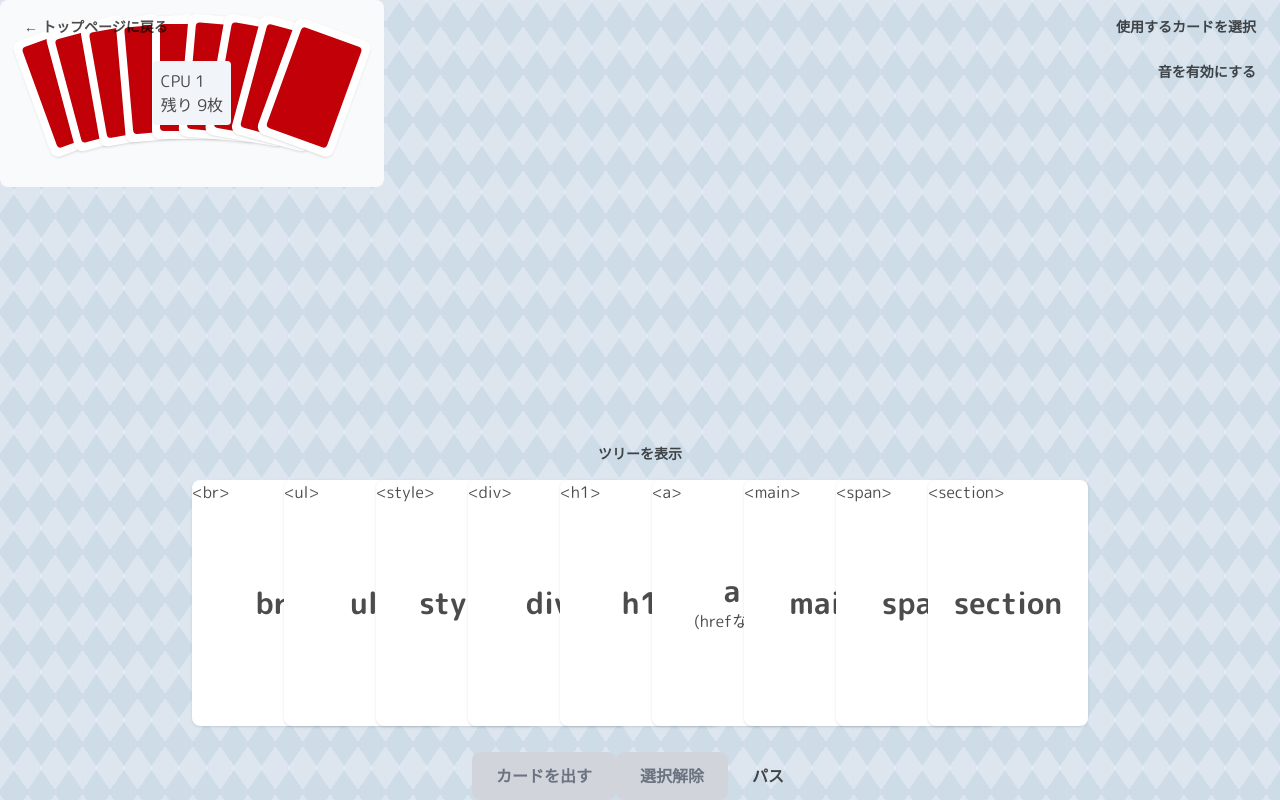
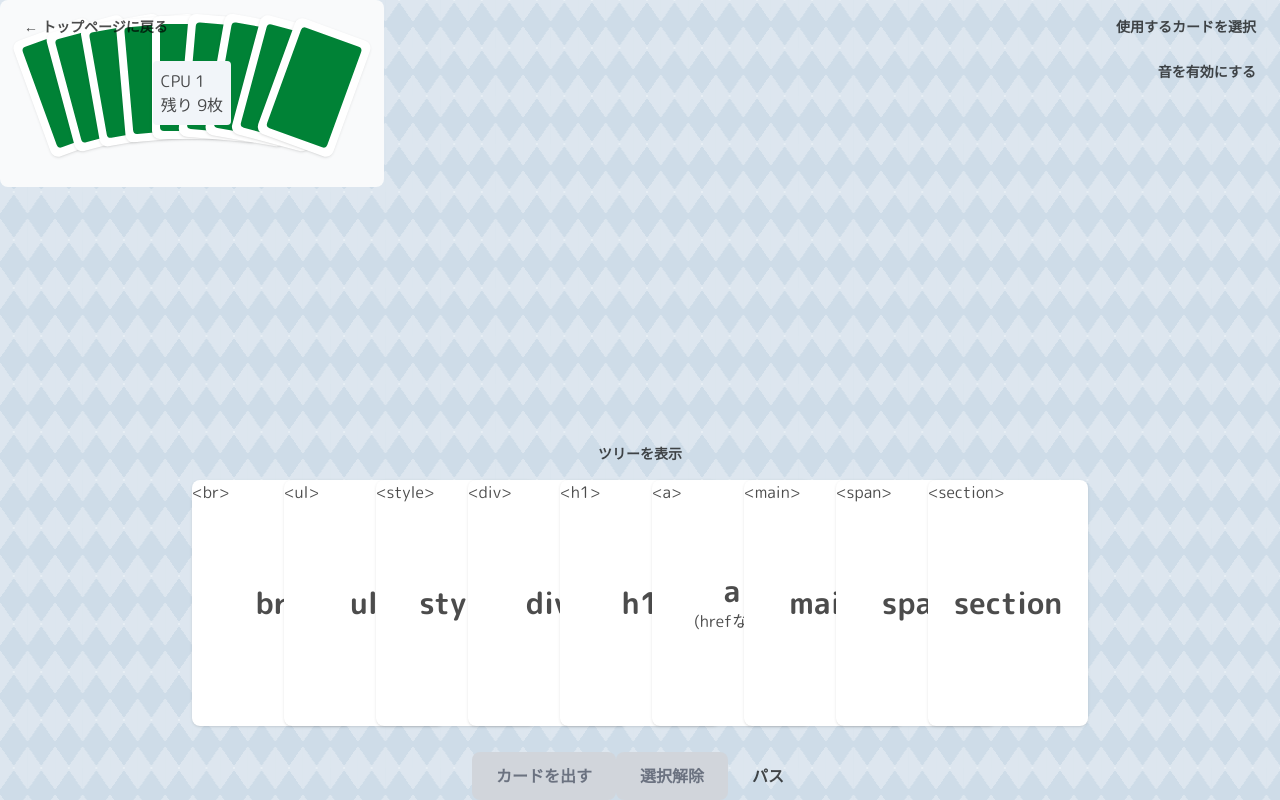
Before and after one commit to kagankan/html-card-game, a Next.js app: page / in a window 1280 px wide. Both pictures are taken after a click on the button "ゲームスタート". Built offline with nearby package versions, Linux system fonts and the light colour scheme; a web font is replaced by a local one; what snd-lib would draw is missing.

Commit message:
chore: レビュー実行のテスト差分

```diff
--- a/src/app/_components/CardBack.tsx
+++ b/src/app/_components/CardBack.tsx
@@ -7,10 +7,10 @@ interface CardBackProps {
 export default function CardBack({ style }: CardBackProps) {
   return (
     <section
-      className="aspect-58/89 w-full rounded-lg bg-white p-2 shadow"
+      className="aspect-58/89 w-full rounded-lg bg-blue-300 bg-white p-2 shadow"
       style={style}
     >
-      <div className="h-full w-full rounded bg-red-700"></div>
+      <div className="h-full w-full rounded bg-green-700"></div>
     </section>
   );
 }
```
